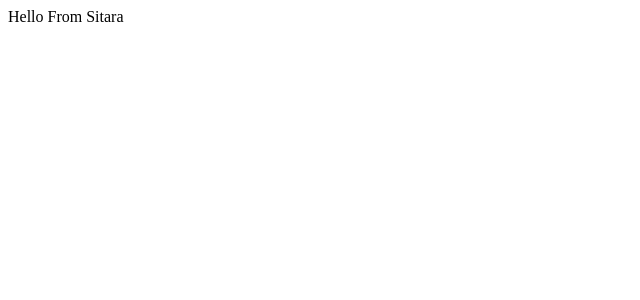
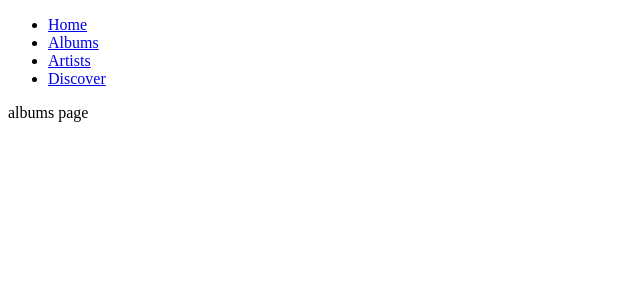
Before and after one commit to Ingalevarad34/SitaraWebRepo, a React (Create React App) app in the folder sitara/: page /albums in a window 1280 px wide. Shown: the top 300 px of the page, without its empty margins (0-640 px from the left). Built offline with nearby package versions, Linux system fonts and the light colour scheme.

Commit message:
Sitara web sample routing done

```diff
--- a/sitara/package.json
+++ b/sitara/package.json
@@ -6,6 +6,7 @@
     "cra-template": "1.2.0",
     "react": "^19.0.0",
     "react-dom": "^19.0.0",
+    "react-router-dom": "^7.1.1",
     "react-scripts": "5.0.1"
   },
   "scripts": {
--- a/sitara/src/App.js
+++ b/sitara/src/App.js
@@ -1,8 +1,21 @@
+import { BrowserRouter, Routes, Route } from "react-router-dom";
+import Layout from "./pages/layout";
+import Home from "./pages/home/home";
+import Albums from "./pages/albums/albums";
+import Artists from "./pages/artists/artists";
+import Discover from "./pages/discover/dicover";
 function App() {
   return (
-    <div className="App">
-      Hello From Sitara
-    </div>
+    <BrowserRouter>
+      <Routes>
+        <Route path="/" element={<Layout />}>
+          <Route index element={<Home />} />
+          <Route path="albums" element={<Albums />} />
+          <Route path="artists" element={<Artists />} />
+          <Route path="discover" element={<Discover />} />
+        </Route>
+      </Routes>
+    </BrowserRouter>
   );
 }
 
--- /dev/null
+++ b/sitara/src/pages/albums/albums.js
@@ -0,0 +1,11 @@
+function albums(params) {
+    return(
+        <>
+        <div>
+            albums page
+        </div>
+        </>
+    );
+}
+
+export default albums;
--- /dev/null
+++ b/sitara/src/pages/artists/artists.js
@@ -0,0 +1,11 @@
+function artists(params) {
+    return(
+        <>
+            <div>
+                artists page
+            </div>
+        </>
+    );
+}
+
+export default artists;
--- /dev/null
+++ b/sitara/src/pages/discover/dicover.js
@@ -0,0 +1,11 @@
+function discover(params) {
+    return(
+        <>
+            <div>
+                discover page
+            </div>
+        </>
+    );
+}
+
+export default discover;
--- /dev/null
+++ b/sitara/src/pages/home/home.js
@@ -0,0 +1,9 @@
+function home() {
+    return(
+        <>
+            <div>Home Page</div>
+        </>
+    );
+}
+
+export default home;
--- /dev/null
+++ b/sitara/src/pages/layout.js
@@ -0,0 +1,27 @@
+import { Outlet, Link } from "react-router-dom";
+function layout(params) {
+  return (
+    <>
+      <nav>
+        <ul>
+          <li>
+            <Link to="/">Home</Link>
+          </li>
+          <li>
+            <Link to="/albums">Albums</Link>
+          </li>
+          <li>
+            <Link to="/artists">Artists</Link>
+          </li>
+          <li>
+            <Link to="/discover">Discover</Link>
+          </li>
+        </ul>
+      </nav>
+
+      <Outlet />
+    </>
+  )
+}
+
+export default layout;
```
Also changed, not shown: 1 other file (tests, documents, lock files or other folders).
